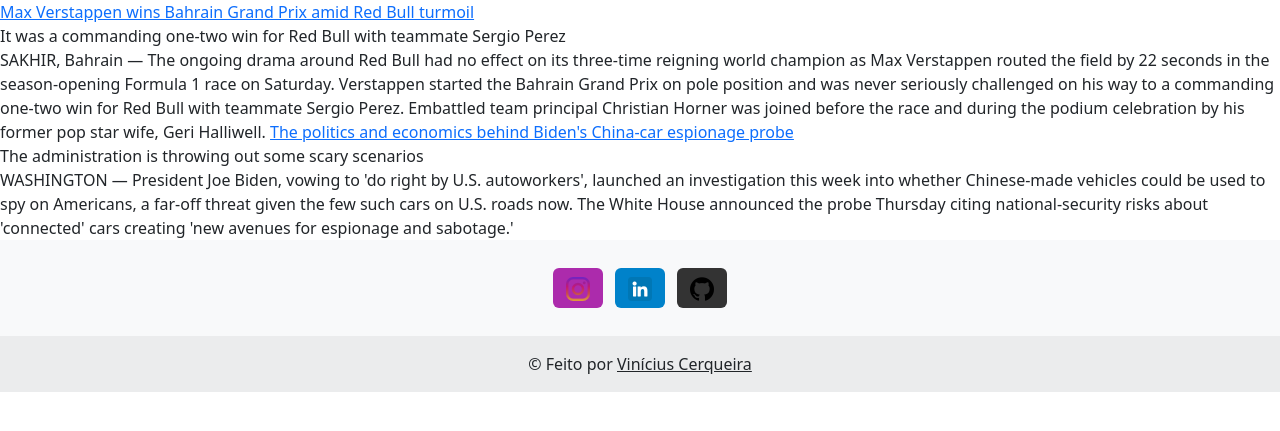
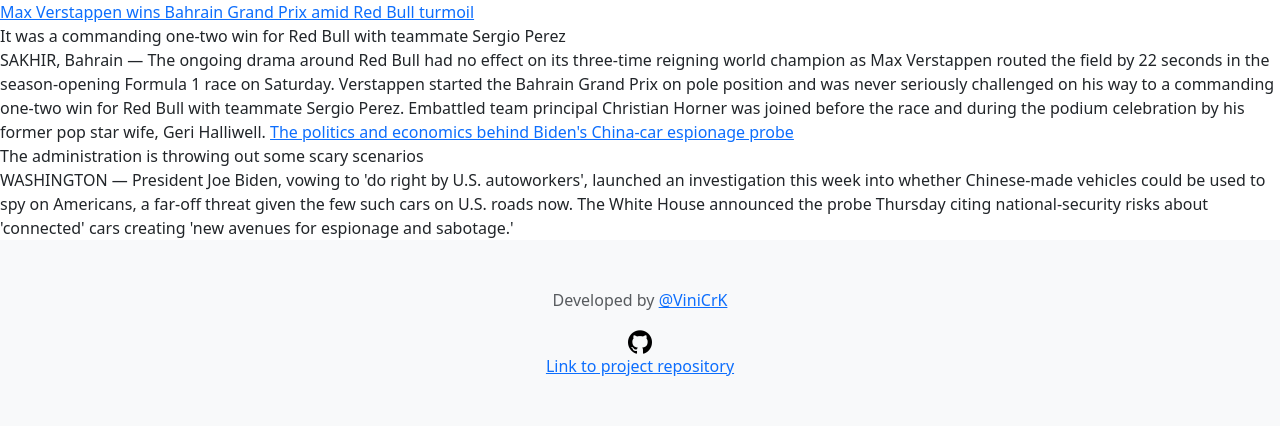
Before and after one commit to ViniCrK/blog-project, a Django app: page / in a window 1280 px wide. Shown: the part 56-487 px from the top of the page. Run offline with Django 5.2, Linux system fonts and the light colour scheme; some libraries are stand-ins or nearby versions.

Commit message:
Edit footer

```diff
--- a/templates/base.html
+++ b/templates/base.html
@@ -7,6 +7,7 @@
     <meta name="viewport" content="width=device-width, initial-scale=1.0">
     <link rel="stylesheet" href="{% static 'css/bootstrap.min.css'%}">
     <link rel="stylesheet" href="{% static 'css/style.css' %}">
+    <link rel="shortcut icon" href="{% static 'favicon.ico' %}" type="image/x-icon">
     <title>
         Autoblog {% block title %} {% endblock %}
     </title>
@@ -57,40 +58,16 @@
 
     {% block content %} {% endblock %}
 
-    <footer class="bg-body-tertiary text-center">
-        <!-- Grid container -->
-        <div class="container p-4 pb-0">
-            <!-- Section: Social media -->
-            <section class="mb-4">
-
-                <!-- Instagram -->
-                <a data-mdb-ripple-init class="btn text-white btn-floating m-1" style="background-color: #ac2bac;"
-                    href="https://www.instagram.com/vini_cerqs/" target="_blank" role="button">
-                    <img src="{% static 'instagram.png' %}" alt="">
-                </a>
-
-                <!-- Linkedin -->
-                <a data-mdb-ripple-init class="btn text-white btn-floating m-1" style="background-color: #0082ca;"
-                    href="https://www.linkedin.com/in/vinicrk/" target="_blank" role="button">
-                    <img src="{% static 'linkedin.png' %}" alt="">
-                </a>
-
-                <!-- Github -->
-                <a data-mdb-ripple-init class="btn text-white btn-floating m-1" style="background-color: #333333;"
-                    href="https://github.com/ViniCrK" target="_blank" role="button">
-                    <img src="{% static 'github-logo.png' %}" alt="">
-                </a>
-            </section>
-            <!-- Section: Social media -->
-        </div>
-        <!-- Grid container -->
-
-        <!-- Copyright -->
-        <div class="text-center p-3" style="background-color: rgba(0, 0, 0, 0.05);">
-            © Feito por
-            <a class="text-body" href="https://github.com/ViniCrK/blog-project" target="_blank">Vinícius Cerqueira</a>
-        </div>
-        <!-- Copyright -->
+    <footer class="py-5 text-center text-body-secondary bg-body-tertiary">
+        <p>
+            Developed by <a href="https://github.com/ViniCrK" target="_blank">@ViniCrK</a>
+        </p>
+        <p class="mb-0">
+            <img src="{% static 'github-logo.png' %}" alt="GitHub Logo">
+        </p>
+        <p class="mb-0">
+            <a href="https://github.com/ViniCrK/blog-project" target="_blank">Link to project repository</a>
+        </p>
     </footer>
 </body>
 
```
